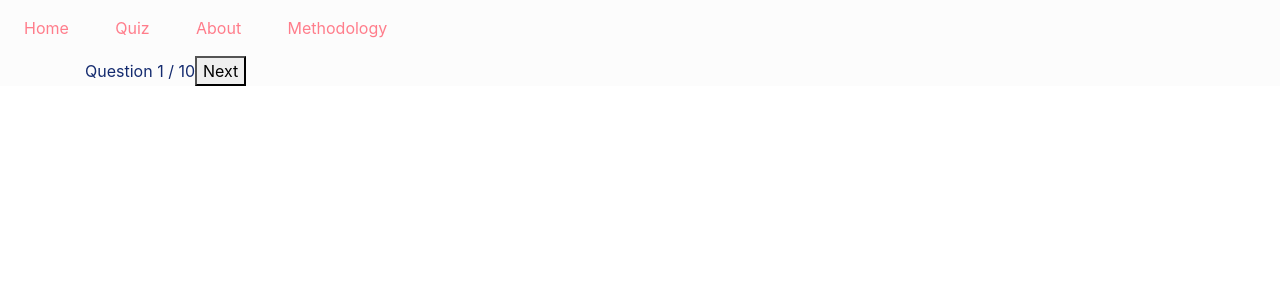
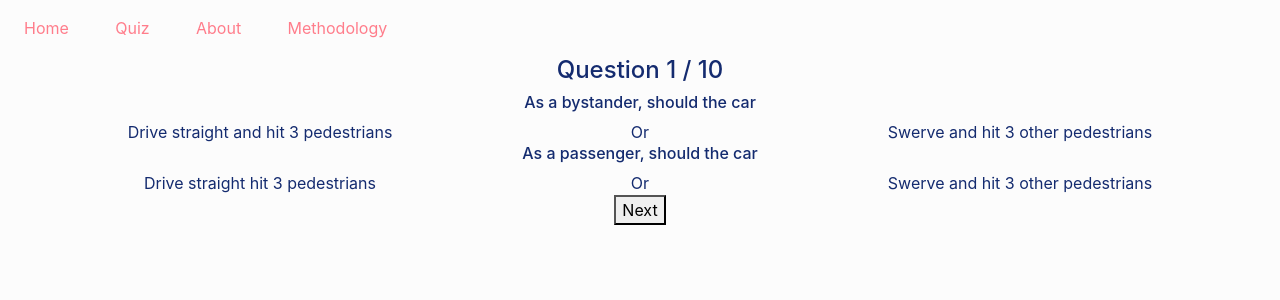
Before and after one commit to bsitenga/EthicsEngine, a React (Create React App) app: page /quiz in a window 1280 px wide. Both pictures are taken after a click on the button "Start Quiz". Shown: the top 300 px of the page. Built offline with nearby package versions, Linux system fonts and the light colour scheme.

Commit message:
created question skeleton

```diff
--- a/src/App.css
+++ b/src/App.css
@@ -75,6 +75,7 @@ body {
 .quiz-container {
     background-color: #FCFCFC;
     color: #142B6F;
+    height: calc(100vh - 69.6px);
 }
 
 .quiz-container .instructions {
@@ -102,3 +103,7 @@ body {
 .quiz-container .instructions button:hover {
     background-color: #EE6C7A;
 }
+
+.quiz-container .question {
+    text-align: center;
+}
--- a/src/components/Home.js
+++ b/src/components/Home.js
@@ -11,7 +11,7 @@ function Home() {
                     <Col lg={8} >
                         <h1>Shape the way autonomous vehicles are designed</h1>
                         <h6>Ethics Engine is a platform designed to measure public opinion of
-                            the moral challenges presented by automous driving.</h6>
+                            autonomous driving and the moral challenges it faces.</h6>
                         <p>The quiz will show you a series of moral dilemmas involving an
                             autonomous vehicle. You will choose how the autonomous vehicle
                             should act in each situation. Afterwards, you'll be shown your
--- a/src/components/Quiz.js
+++ b/src/components/Quiz.js
@@ -23,15 +23,47 @@ function Quiz() {
                 </p>
                 <h4>Instructions</h4>
                 <p>
-                  You will first answer each question as an impartial judge. Imagine the scenario as if you're watching safely from a nearby sidewalk, and can control the car's decision.
+                  You will first answer each question as an impartial judge. Imagine the scenario as if you're watching safely from a nearby sidewalk, and can control what decision the car will make.
                   Next, you'll indicate whether or not your decision would change if you were a passenger of the car. After answering ten questions, you'll
                   receive an analytics report that compares your decisions to those of all other participants.
                 </p>
                 <button onClick={() => setQuestionCount(1)} >Start Quiz</button>
               </div>
               :
-              <div>
-                Question {questionCount} / 10
+              <div className="question">
+                <h4>Question {questionCount} / 10</h4>
+                <Row>
+                  <Col>
+                    <h6>As a bystander, should the car</h6>
+                  </Col>
+                </Row>
+                <Row className="first-question" >
+                  <Col>
+                    Drive straight and hit 3 pedestrians
+                  </Col>
+                  <Col>
+                    Or
+                  </Col>
+                  <Col>
+                    Swerve and hit 3 other pedestrians
+                  </Col>
+                </Row>
+                <Row>
+                  <Col>
+                    <h6>As a passenger, should the car</h6>
+                  </Col>
+                </Row>
+                <Row className="second-question">
+                  <Col>
+                    Drive straight hit 3 pedestrians
+                  </Col>
+                  <Col>
+                    Or
+                  </Col>
+                  <Col>
+                    Swerve and hit 3 other pedestrians
+                  </Col>
+                </Row>
                 {questionCount !== 10 ?
                   <button onClick={() => setQuestionCount(questionCount + 1)} >Next</button>
                   :
```
